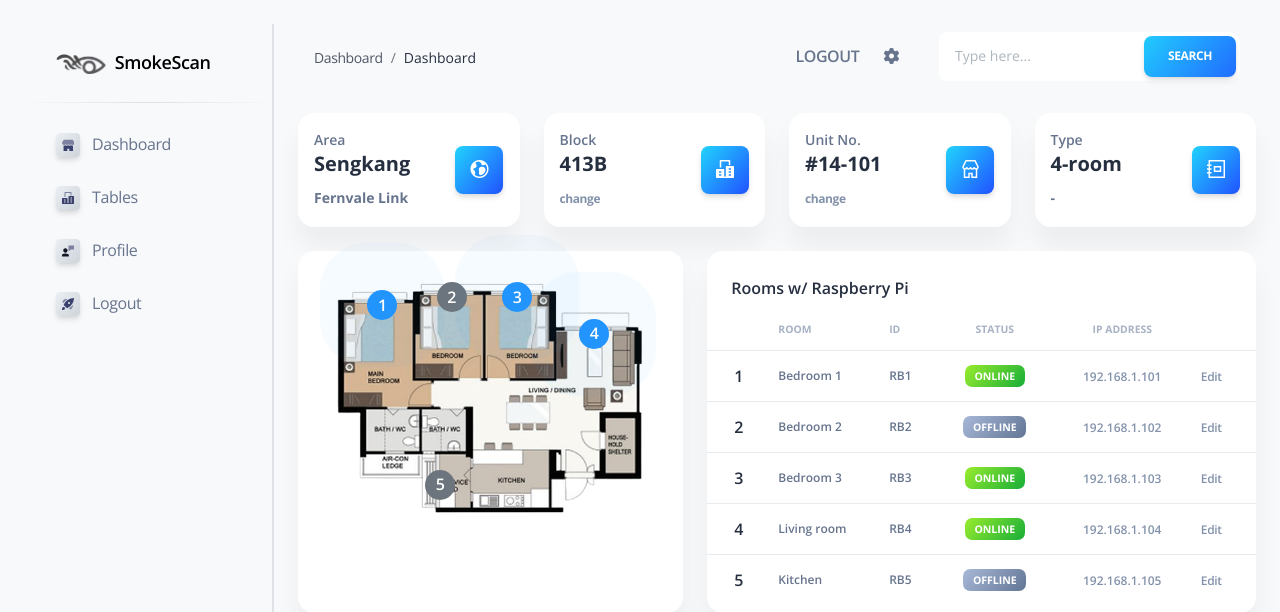
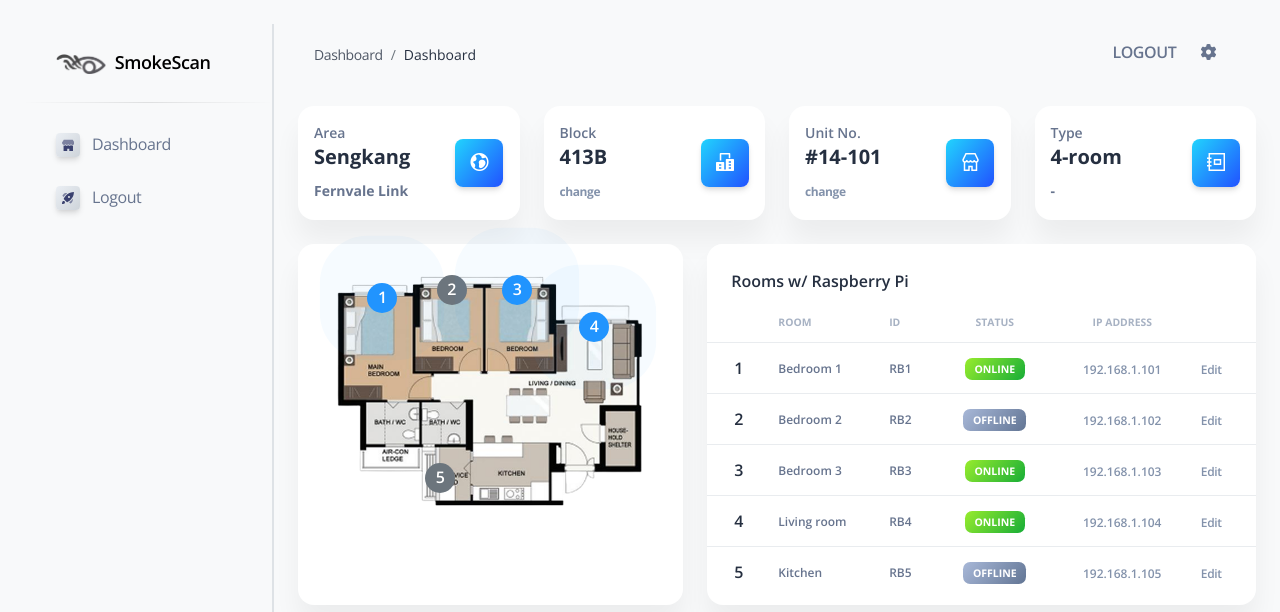
Before and after one commit to nunezMyles/django_dashboard_polyproj, a Django app: template dashboard_webapp/templates/home/index.html in a window 1280 px wide. Shown: the top 612 px of the page. Run offline with Django 3.2, Linux system fonts and the light colour scheme; the template is opened without the code that fills it, so the values that code supplies are empty; some libraries are stand-ins or nearby versions.

Commit message:
minor change

```diff
--- a/dashboard_webapp/templates/home/index.html
+++ b/dashboard_webapp/templates/home/index.html
@@ -352,6 +352,11 @@
   <script src="/static/assets/js/plugins/Chart.extension.js"></script>
   <script src="https://cdn.jsdelivr.net/npm/interactiveimagejs@2.7.1/dist/interactive-image.min.js"></script>
 
+  <!--  update location, floor plan, raspberry table, line chart script   -->
+  <script>
+
+  </script>
+
   <!--  update line chart w/ new time script   -->
   <script>
     function chartRefresh() {
--- a/dashboard_webapp/templates/includes/navigation.html
+++ b/dashboard_webapp/templates/includes/navigation.html
@@ -36,11 +36,11 @@
 
           </ul>
         </div>
-        <div class="ms-md-auto ps-md-3 d-flex align-items-center">
+        <!--div class="ms-md-auto ps-md-3 d-flex align-items-center">
           <div class="bg-white border-radius-lg d-flex">
             <input type="text" class="form-control border-0 ps-3" placeholder="Type here...">
             <button class="btn bg-gradient-info my-1 me-1">Search</button>
           </div>
-        </div>
+        </div-->
     </div>
   </nav>
--- a/dashboard_webapp/templates/includes/sidebar.html
+++ b/dashboard_webapp/templates/includes/sidebar.html
@@ -29,9 +29,10 @@
             <span class="nav-link-text ms-1">Dashboard</span>
           </a>
         </li>
-        <li class="nav-item mb-1">
+
+        <!--li class="nav-item mb-1"-->
           <!--a class="nav-link {% if 'tables' in segment %} active {% endif %}" href="/tables.html"-->
-          <a class="nav-link {% if 'tables' in segment %} active {% endif %}" href="{% url 'tables' %}">
+          <!--a class="nav-link {% if 'tables' in segment %} active {% endif %}" href="{% url 'tables' %}">
             <div class="icon icon-shape icon-xs shadow border-radius-sm bg-gradient-light text-center me-2 d-flex align-items-center justify-content-center">
               <svg width="12px" height="12px" viewBox="0 0 42 42" version="1.1" xmlns="http://www.w3.org/2000/svg" xmlns:xlink="http://www.w3.org/1999/xlink">
                 <title>office</title>
@@ -49,15 +50,15 @@
             </div>
             <span class="nav-link-text ms-1">Tables</span>
           </a>
-        </li>
+        </li-->
 
         <!--li class="nav-item mt-3">
           <h6 class="ps-4 text-uppercase text-xs font-weight-bolder opacity-6">Utilities pages</h6>
         </li-->
 
-        <li class="nav-item mb-1">
+        <!--li class="nav-item mb-1"-->
           <!--a class="nav-link {% if 'profile' in segment %} active {% endif %}" href="/profile.html"-->
-          <a class="nav-link {% if 'profile' in segment %} active {% endif %}" href="{% url 'profile' %}">
+          <!--a class="nav-link {% if 'profile' in segment %} active {% endif %}" href="{% url 'profile' %}">
             <div class="icon icon-shape icon-xs shadow border-radius-sm bg-gradient-light text-center me-2 d-flex align-items-center justify-content-center">
               <svg width="12px" height="12px" viewBox="0 0 46 42" version="1.1" xmlns="http://www.w3.org/2000/svg" xmlns:xlink="http://www.w3.org/1999/xlink">
                 <title>customer-support</title>
@@ -76,7 +77,7 @@
             </div>
             <span class="nav-link-text ms-1">Profile</span>
           </a>
-        </li>
+        </li-->
 
         <li class="nav-item mb-1">
           <a class="nav-link  " href="{% url 'logout' %}">
--- a/dashboard_webapp/views.py
+++ b/dashboard_webapp/views.py
@@ -29,7 +29,7 @@ def db_r_query(query, param):
         returned_rows = Cursor.fetchall()
         Connection.close()
         return returned_rows
-    except (mysql.connector.DatabaseError, mysql.connector.OperationalError) as e:  # catch the error
+    except (mysql.connector.DatabaseError, mysql.connector.OperationalError) as e:  # catch error
         #print('***', e, '***')
         return []
 
```
